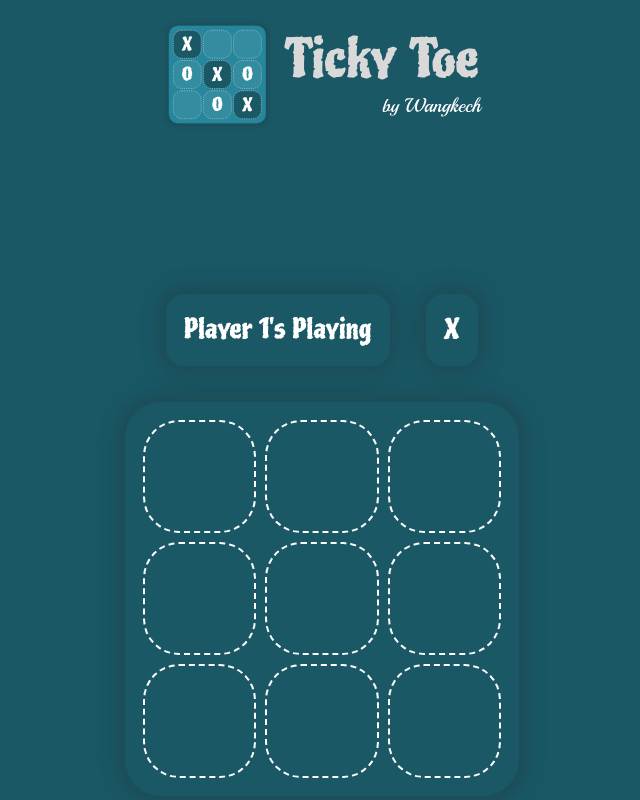
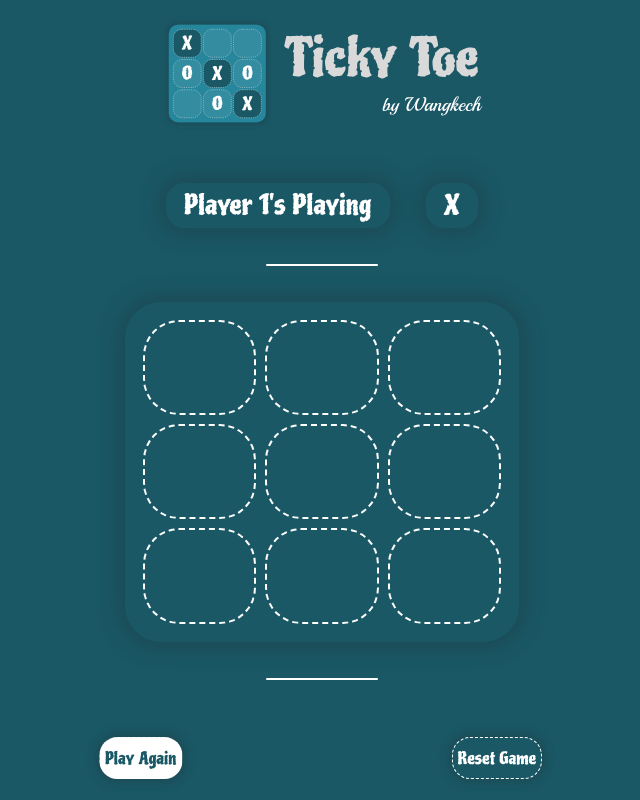
Before and after one commit to Wangkech/tic-tac-toe, a React (Vite) app: page / in a window 1280 px wide. Both pictures are taken after a click on the button "Start Game". Shown: the whole page, without its empty margins (318-958 px from the left). Built offline with nearby package versions, Linux system fonts and the light colour scheme.

Commit message:
added play again & reset game buttons to the UI but not yet functional

```diff
--- /dev/null
+++ b/src/AccentLine.jsx
@@ -0,0 +1,5 @@
+function AccentLine() {
+  return <div className="h-0.5 w-25 rounded-2xl bg-white"></div>;
+}
+
+export default AccentLine;
--- a/src/App.jsx
+++ b/src/App.jsx
@@ -6,6 +6,7 @@ import LogoBanner from "./LogoBanner.jsx";
 import StartButton from "./StartButton.jsx";
 import StartGameModal from "./StartGameModal.jsx";
 import CurrentPlayerBanner from "./CurrentPlayerBanner.jsx";
+import AccentLine from "./AccentLine.jsx";
 function App() {
   // states
   const [player1, setPlayer1] = useState("Player 1");
@@ -20,6 +21,11 @@ function App() {
 
   // console.log("Board in APP", board);
 
+  const logoBannerDuringGame = {
+    height: "9.625rem",
+    transition: "all ease 0.5s",
+  };
+
   function startGameHandler() {
     let newGame = Game(player1, player2);
     let newBoard = newGame.board;
@@ -32,7 +38,7 @@ function App() {
 
     // console.log(newGame.players);
   }
-  function constainer() {
+  function container() {
     let modal = <StartGameModal />;
     return modal;
   }
@@ -82,14 +88,43 @@ function App() {
         <NameInput setPlayer={setPlayer1} placeholder={"enter Player1 name"} />
         <NameInput setPlayer={setPlayer2} placeholder={"enter Player2 name"} />
       </div> */}
-      <LogoBanner />
+
       {gameOn ? (
         <>
+          <LogoBanner style={logoBannerDuringGame} />
           <CurrentPlayerBanner currentPlayer={currentPlayer} />
+          <AccentLine />
           <Board board={board} cellClickHandler={cellClickHandler} />
+          <AccentLine />
+          <div className="flex w-[70vw] items-center justify-evenly">
+            <StartButton
+              text="Play Again"
+              style={{
+                transform: "scale(0.5)",
+                backgroundColor: "#FFFFFF",
+                color: "#1A5866",
+                minWidth: "150px",
+
+                // width: "fit-content",
+              }}
+            />
+            <StartButton
+              text="Reset Game"
+              style={{
+                transform: "scale(0.5)",
+                minWidth: "175px",
+                width: "fit-content",
+                padding: "0.5rem",
+              }}
+            />
+          </div>
         </>
       ) : (
-        <StartButton text="Start Game" click={startGameHandler} />
+        <>
+          <LogoBanner />
+          <AccentLine />
+          <StartButton text="Start Game" click={startGameHandler} />
+        </>
       )}
       {/* <StartButton text="Start Game" click={startGameHandler} />
       <Board board={board} cellClickHandler={cellClickHandler} /> */}
--- a/src/CurrentPlayerBanner.jsx
+++ b/src/CurrentPlayerBanner.jsx
@@ -1,10 +1,10 @@
 function CurrentPlayerBanner({ currentPlayer }) {
   return (
-    <span className="flex h-fit w-full justify-center gap-x-8 font-['piedra'] text-2xl text-white">
-      <p className="h-full w-fit rounded-2xl p-4 shadow-[0_0_20px_8px_rgb(33,38,39,0.25)]">
+    <span className="flex h-10 w-full items-center justify-center gap-x-8 font-['piedra'] text-2xl text-white">
+      <p className="mt-auto mb-auto h-full w-fit rounded-2xl px-4 py-1 text-center shadow-[0_0_20px_8px_rgb(33,38,39,0.25)] transition-[all_ease_0_1s]">
         {currentPlayer.name}'s Playing
       </p>
-      <p className="h-full w-fit rounded-2xl p-4 shadow-[0_0_20px_8px_rgb(33,38,39,0.25)]">
+      <p className="h-full w-fit rounded-2xl px-4 py-1 shadow-[0_0_20px_8px_rgb(33,38,39,0.25)] transition-[all_ease_1s]">
         {currentPlayer.symbol}
       </p>
     </span>
--- a/src/LogoBanner.jsx
+++ b/src/LogoBanner.jsx
@@ -1,8 +1,11 @@
-function LogoBanner() {
+function LogoBanner({ style }) {
   return (
-    <div className="mt-4 h-[30%] w-full">
+    <div
+      className="flex h-87.5 w-full items-center justify-center"
+      style={style}
+    >
       <img
-        className="mx-auto mt-auto mb-auto h-25 w-80.5"
+        className="h-25 w-80.5"
         src="./images/banner.svg"
         alt="Logo Banner"
       />
--- a/src/StartButton.jsx
+++ b/src/StartButton.jsx
@@ -1,8 +1,9 @@
-function StartButton({ text, click }) {
+function StartButton({ text, click, style }) {
   return (
     <button
-      className="h-[75px] w-[216px] rounded-4xl border-2 border-dashed border-white font-['piedra'] text-3xl text-white shadow-[0_0_20px_8px_rgb(33,38,39,0.25)]"
+      className="h-18.75 w-fit min-w-36 rounded-4xl border-2 border-dashed border-white p-2 font-['piedra'] text-3xl text-white shadow-[0_0_20px_8px_rgb(33,38,39,0.25)]"
       onClick={click}
+      style={style}
     >
       {text}
     </button>
--- a/src/index.css
+++ b/src/index.css
@@ -50,6 +50,6 @@ body {
   flex-direction: column;
   align-items: center;
   row-gap: 2rem;
-  height: 100vh;
+  height: 100dvh;
   width: 100vw;
 }
```
